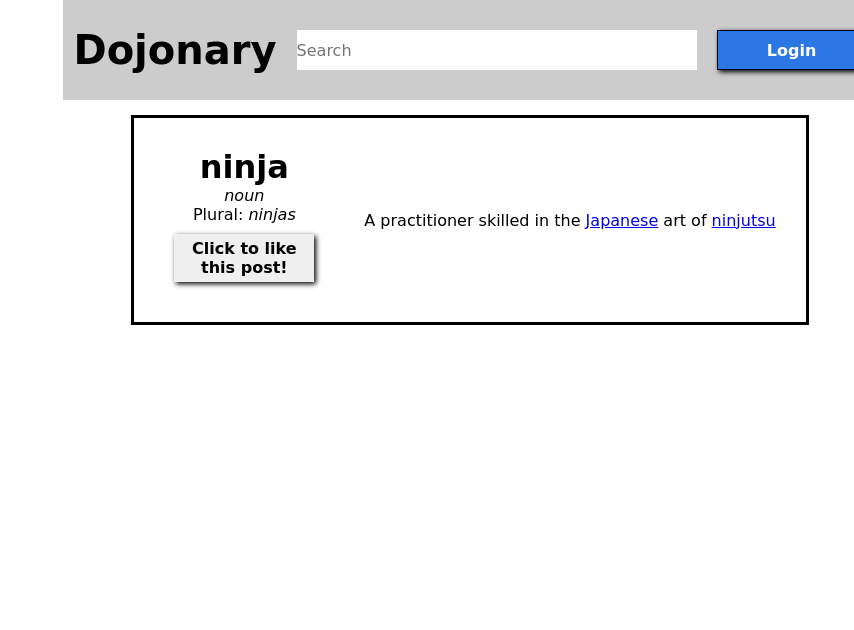
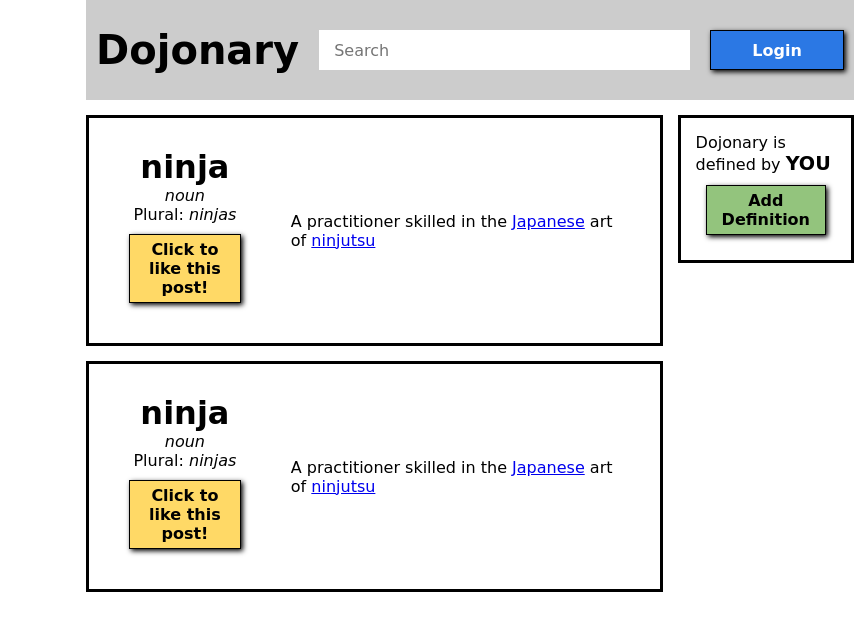
Before and after one commit to code-Brian/Button_Clicker, a plain HTML site: page index.html in a window 1280 px wide. Shown: the top 630 px of the page, without its empty margins (426-1280 px from the left). Drawn offline with Linux system fonts and the light colour scheme.

Commit message:
udpated final styling/functionality

```diff
--- a/index.html
+++ b/index.html
@@ -14,7 +14,19 @@
         <input type="text" placeholder="Search">
         <button type="button" name="log" value="login" onclick="changeLogStatus(this)">Login</button>
     </div>
-    <div class="content-container">
+    <div class="column-container">
+        <div class="column-left-container">
+            <div class="entry">
+                <div class="e-name">
+                    <h3>ninja</h3>
+                    <p><span>noun</span></p>
+                    <p>Plural: <span>ninjas</span></p>
+                    <button type="button" name="e-like" value="null" onclick="addLike(this)">Click to like this post!</button>
+                </div>
+                <p class="e-def">
+                    A practitioner skilled in the <a href="https://en.wikipedia.org/wiki/Japanese" target="_blank">Japanese</a> art of <a href="https://en.wikipedia.org/wiki/Ninjutsu"target="_blank">ninjutsu</a>
+                </p>
+            </div>
             <div class="entry">
                 <div class="e-name">
                     <h3>ninja</h3>
@@ -27,5 +39,13 @@
                 </p>
             </div>
         </div>
+        <div class="column-right-container">
+            <div class="add-def">
+                <p>Dojonary is defined by <span>YOU</span></p>
+                <button type="button" name="add-def" onclick="addDef(this)">Add Definition</button>
+            </div>
+        </div>
+    </div>
+
 </body>
 </html>
--- a/script.js
+++ b/script.js
@@ -18,3 +18,7 @@ function addLike(element) {
     }
     return likes;
 }
+
+function addDef(element) {
+    element.remove();
+}
--- a/style.css
+++ b/style.css
@@ -26,6 +26,7 @@ body {
     justify-content: space-evenly;
     align-items: center;
     height: 100px;
+    width: 60vw;
     background-color: #cccccc;
 }
 
@@ -37,6 +38,7 @@ body {
 .nav input {
     height: 40px;
     width: 400px;
+    padding-left: 15px;
 }
 
 .nav button {
@@ -56,9 +58,19 @@ body {
 }
 
 /* Container styling for definition cards/page content */
-.content-container {
+.column-container {
     display: flex;
-    flex-flow: column wrap;
+    justify-content: space-between;
+    width: 60vw;
+}
+.column-left-container {
+    display: flex;
+    flex-flow: column nowrap;
+}
+
+.column-right-container {
+    display: flex;
+    flex-flow: column nowrap;
 }
 
 /* Definition card styling here */
@@ -66,7 +78,7 @@ body {
     display: flex;
     align-items: center;
     border: 3px solid black;
-    margin: 15px;
+    margin-top: 15px;
     padding: 15px;
 }
 
@@ -89,13 +101,45 @@ body {
 }
 
 .entry button {
+    background-color: #ffd966;
     font-size: 1rem;
     max-width: 140px;
     font-weight: bold;
     padding: 5px 15px;
+    border: 1px solid black;
     box-shadow: 2px 2px 5px black;
 }
 
 .e-def {
     margin-right: 15px;
 }
+
+.add-def {
+    display: flex;
+    flex-flow: column nowrap;
+    justify-content: center;
+    align-items: center;
+    border: 3px solid black;
+    margin-top: 15px;
+    margin-left: 15px;
+    padding: 15px;
+}
+
+.add-def p span {
+    font-size: 1.2rem;
+    font-weight: bolder;
+}
+
+.add-def p {
+    max-width: 145px;
+}
+
+.add-def button {
+    background-color: #93c47d;
+    font-size: 1rem;
+    max-width: 145px;
+    font-weight: bold;
+    padding: 5px 15px;
+    border: 1px solid black;
+    box-shadow: 2px 2px 5px black;
+}
```
Lines whose indentation alone changed are shown as unchanged.
